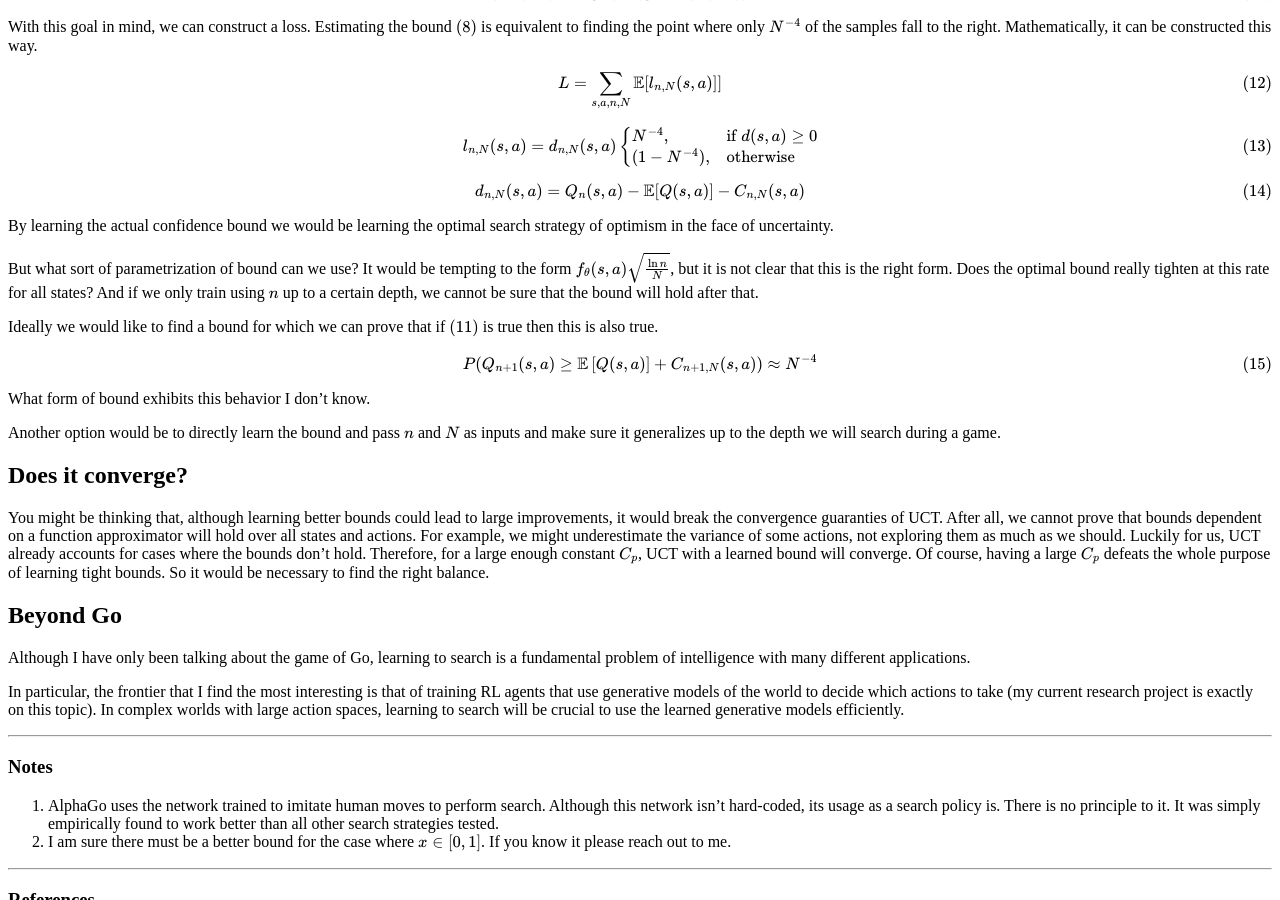
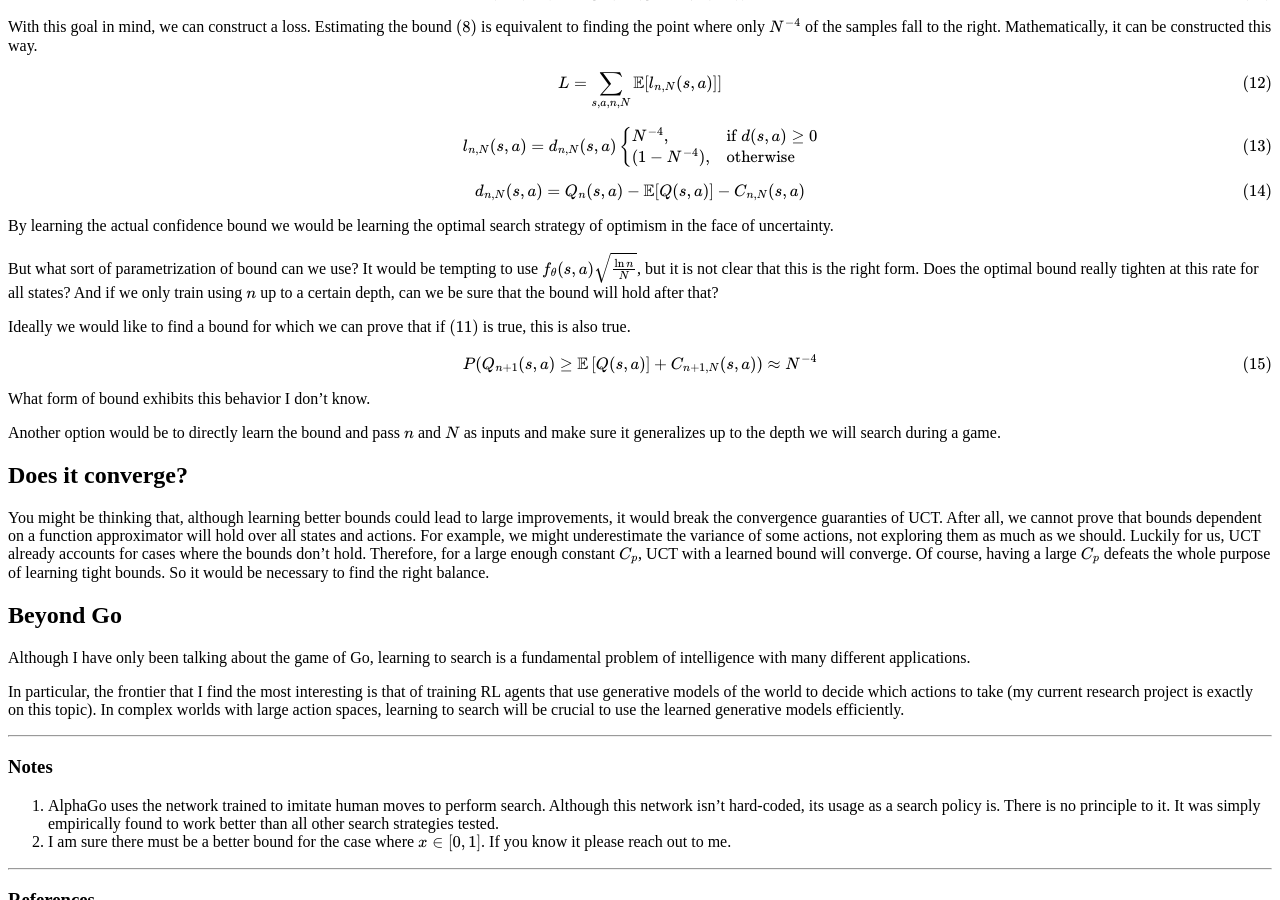
Before and after one commit to cgel/cgel.github.io, a Jekyll site: the page built from _posts/2016-12-22-learning_to_search.md, in a window 1280 px wide and 900 px high, scrolled down 1937 px. Built offline with Jekyll 4.4.1, drawn with Linux system fonts in a browser that asks for light colours; nearby versions of some CDN libraries; formulas are drawn with MathJax 3.

Commit message:
update learning to search

```diff
--- a/_posts/2016-12-22-learning_to_search.md
+++ b/_posts/2016-12-22-learning_to_search.md
@@ -119,9 +119,9 @@ $$d_{n,N}(s,a) = Q_n(s,a)-\E[Q(s,a)]-C_{n,N}(s,a)$$
 
 By learning the actual confidence bound we would be learning the optimal search strategy of optimism in the face of uncertainty.
 
-But what sort of parametrization of bound can we use? It would be tempting to the form $$f_\theta(s,a) \sqrt{\frac{\ln{n}}{N}}$$, but it is not clear that this is the right form. Does the optimal bound really tighten at this rate for all states? And if we only train using $$n$$ up to a certain depth, we cannot be sure that the bound will hold after that.
+But what sort of parametrization of bound can we use? It would be tempting to use $$f_\theta(s,a) \sqrt{\frac{\ln{n}}{N}}$$, but it is not clear that this is the right form. Does the optimal bound really tighten at this rate for all states? And if we only train using $$n$$ up to a certain depth, can we be sure that the bound will hold after that?
 
-Ideally we would like to find a bound for which we can prove that if $$(11)$$ is true then this is also true.
+Ideally we would like to find a bound for which we can prove that if $$(11)$$ is true, this is also true.
 
 $$P(Q_{n+1}(s,a) \geq \mathop{\mathbb{E}}{[Q(s,a)]} + C_{n+1,N}(s,a)) \approx N^{-4}$$
 
```
